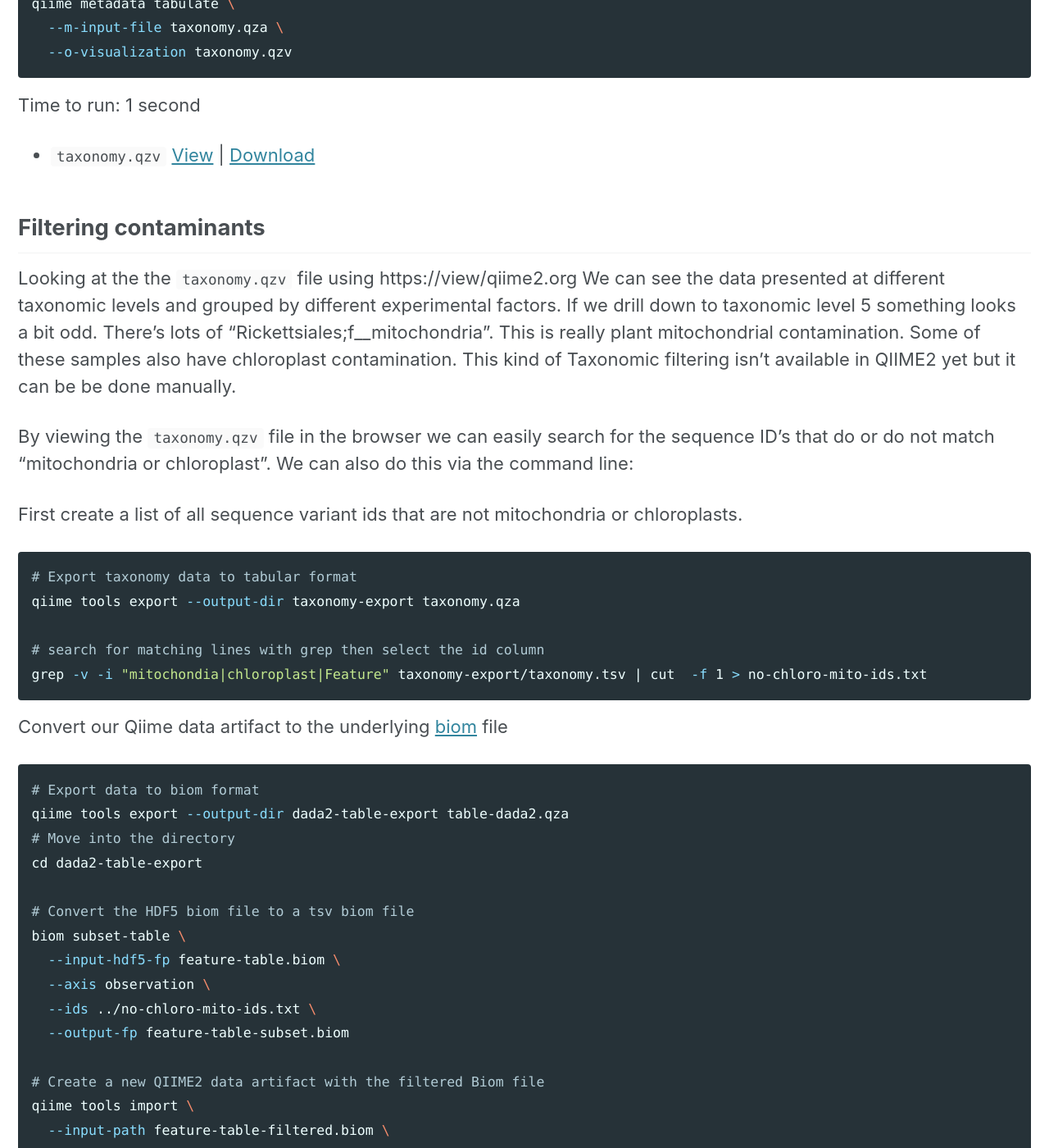
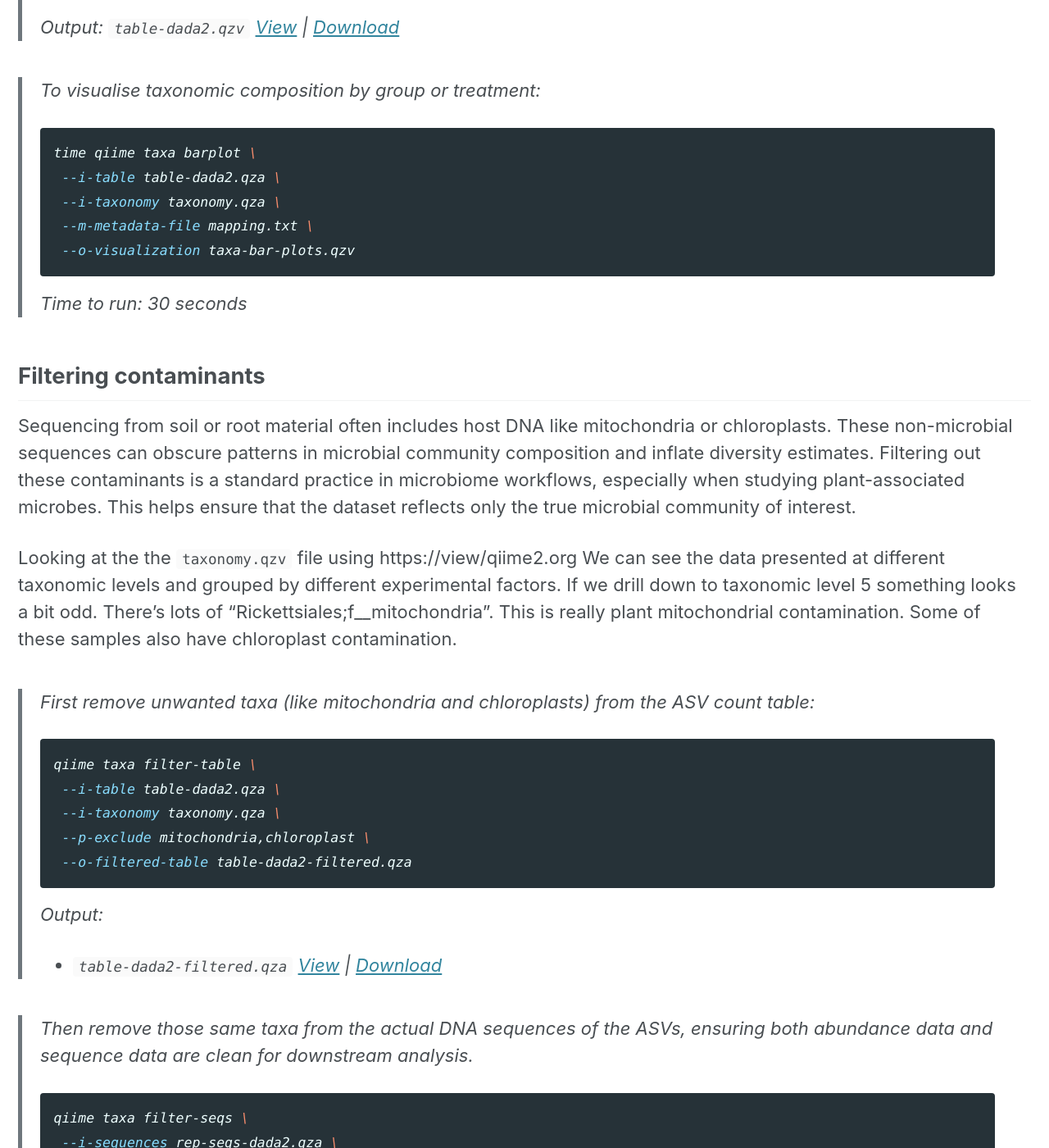
Before and after one commit to arua-microbiome/arua-microbiome.github.io, a Jekyll site: the page built from _tutorials/ecological_analysis.md, in a window 1280 px wide and 1400 px high, scrolled down 1329 px. Shown: the whole window at 82% size. Built offline with Jekyll 4.4.1, drawn with Linux system fonts in a browser that asks for light colours; cached includes are drawn as plain includes; nearby versions of some CDN libraries; some of the changed text lies outside the part shown.

Commit message:
Update ecological_analysis.md
Signed-off-by: icgk523 <146941364+icgk523@users.noreply.github.com>

````diff
--- a/_tutorials/ecological_analysis.md
+++ b/_tutorials/ecological_analysis.md
@@ -16,149 +16,131 @@ By the end of this session you will be able to:
 - Export QIIME artifacts to R with qiime2R and produce custom ggplot figures
 
 ## Adding metadata and examining count tables
-Once you have generated your ASV count table, the next step is to summarise it and explore how many reads were retained in each sample. This command uses qiime feature-table summarize to produce an interactive .qzv file that includes per-sample read counts, total feature counts, and an overview of how balanced your dataset is.
+Once your ASV table has been generated, it needs to be connected to your sample metadata and taxonomic assignments. This step is essential for creating meaningful visual summaries and performing any ecological comparisons. Without metadata, your sequences are just anonymous counts. Metadata provides biological context — which genotype the sample comes from, which compartment (e.g. root zone, bulk soil), and which treatment it received. Taxonomy links each ASV to a known organism or group of organisms, letting us ask not just how communities vary, but who is driving that variation.
 
->```bash
->time qiime feature-table summarize \
+> QIIME 2 allows you to integrate the count table with your mapping file to visualise how read counts distribute across samples.
+> ```bash
+> time qiime feature-table summarize \
 >  --i-table table-dada2.qza \
->  --o-visualization table-dada2.qzv \
->  --m-sample-metadata-file /project/microbiome_workshop/amplicon/data/mapping.txt
->  ```
->  Time to run: 30 seconds
+>  --m-sample-metadata-file mapping.txt \
+>  --o-visualization table-dada2.qzv
+> ```
+>
+> Time to run: 30 seconds
 >
 > Output: ```table-dada2.qzv``` [View](https://view.qiime2.org/?src=https%3A%2F%2Fusda-ars-gbru.github.io%2FMicrobiome-workshop%2Fassets%2Fqiime%2Ftable-dada2.qzv) \| [Download](https://usda-ars-gbru.github.io/Microbiome-workshop/assets/qiime/table-dada2.qzv)
 
 
-## Linking Taxa to Metadata
-
-```bash
-qiime metadata tabulate \
-  --m-input-file taxonomy.qza \
-  --o-visualization taxonomy.qzv
-  ```
-Time to run: 1 second
-
-* ```taxonomy.qzv``` [View](https://view.qiime2.org/?src=https%3A%2F%2Fusda-ars-gbru.github.io%2FMicrobiome-workshop%2Fassets%2Fqiime%2Ftaxonomy.qzv) \| [Download](https://usda-ars-gbru.github.io/Microbiome-workshop/assets/qiime/taxonomy.qzv)
+> To visualise taxonomic composition by group or treatment:
+>```bash
+> time qiime taxa barplot \
+>  --i-table table-dada2.qza \
+>  --i-taxonomy taxonomy.qza \
+>  --m-metadata-file mapping.txt \
+>  --o-visualization taxa-bar-plots.qzv
+>```
+>
+>  Time to run: 30 seconds
+>
 
 ## Filtering contaminants
-Looking at the the ```taxonomy.qzv``` file using https://view/qiime2.org We can see the data presented at different taxonomic levels and grouped by different experimental factors. If we drill down to taxonomic level 5 something looks a bit odd. There's lots of "Rickettsiales;f__mitochondria".  This is really  plant mitochondrial contamination. Some of these samples also have chloroplast contamination.  This kind of Taxonomic filtering isn't available in QIIME2 yet but it can be be done manually.
+Sequencing from soil or root material often includes host DNA like mitochondria or chloroplasts. These non-microbial sequences can obscure patterns in microbial community composition and inflate diversity estimates. Filtering out these contaminants is a standard practice in microbiome workflows, especially when studying plant-associated microbes. This helps ensure that the dataset reflects only the true microbial community of interest.
 
-By viewing the ```taxonomy.qzv``` file in the browser we can easily search for the sequence ID's that do or do not match "mitochondria or chloroplast". We can also do this via the command line:
+Looking at the the ```taxonomy.qzv``` file using https://view/qiime2.org We can see the data presented at different taxonomic levels and grouped by different experimental factors. If we drill down to taxonomic level 5 something looks a bit odd. There's lots of "Rickettsiales;f__mitochondria".  This is really  plant mitochondrial contamination. Some of these samples also have chloroplast contamination.
 
-First create a list of all sequence variant ids that are not mitochondria or chloroplasts.
-
-```bash
-# Export taxonomy data to tabular format
-qiime tools export --output-dir taxonomy-export taxonomy.qza
-
-# search for matching lines with grep then select the id column
-grep -v -i "mitochondia|chloroplast|Feature" taxonomy-export/taxonomy.tsv | cut  -f 1 > no-chloro-mito-ids.txt
-```
-
-Convert our Qiime data artifact to the underlying [biom](http://biom-format.org/) file
-```bash
-# Export data to biom format
-qiime tools export --output-dir dada2-table-export table-dada2.qza
-# Move into the directory
-cd dada2-table-export
-
-# Convert the HDF5 biom file to a tsv biom file
-biom subset-table \
-  --input-hdf5-fp feature-table.biom \
-  --axis observation \
-  --ids ../no-chloro-mito-ids.txt \
-  --output-fp feature-table-subset.biom
-
-# Create a new QIIME2 data artifact with the filtered Biom file
-qiime tools import \
-  --input-path feature-table-filtered.biom \
-  --output-path ../table-dada2-filtered.qza \
-  --type FeatureTable[Frequency]
-
-cd ..
-```
-Time to run: 2 minutes
-
-Output:
-* ```table-dada2-filtered.qza``` [View](https://view.qiime2.org/?src=https%3A%2F%2Fusda-ars-gbru.github.io%2FMicrobiome-workshop%2Fassets%2Fqiime%2Ftable-dada2-filtered.qza) \| [Download](https://usda-ars-gbru.github.io/Microbiome-workshop/assets/qiime/table-dada2-filtered.qza)
+>First remove unwanted taxa (like mitochondria and chloroplasts) from the ASV count table:
+>```bash
+>qiime taxa filter-table \
+>  --i-table table-dada2.qza \
+>  --i-taxonomy taxonomy.qza \
+>  --p-exclude mitochondria,chloroplast \
+>  --o-filtered-table table-dada2-filtered.qza
+>```
+>
+>Output:
+> - ```table-dada2-filtered.qza``` [View](https://view.qiime2.org/?src=https%3A%2F%2Fusda-ars-gbru.github.io%2FMicrobiome-workshop%2Fassets%2Fqiime%2Ftable-dada2-filtered.qza) \| [Download](https://usda-ars-gbru.github.io/Microbiome-workshop/assets/qiime/table-dada2-filtered.qza)
 
 
-Since we have altered the qza file we can create a new bar plots:
-
-```bash
-qiime taxa barplot \
-  --i-table table-dada2-filtered.qza \
-  --i-taxonomy taxonomy.qza \
-  --m-metadata-file /project/microbiome_workshop/amplicon/data/mapping.txt \
-  --o-visualization taxa-bar-plots-filtered.qzv
-
-```
-Time to run: 1 minute
-
-Output:
-* ```taxa-bar-plots-filtered.qzv``` [View](https://view.qiime2.org/?src=https%3A%2F%2Fusda-ars-gbru.github.io%2FMicrobiome-workshop%2Fassets%2Fqiime%2Ftaxa-bar-plots-filtered.qzv) \| [Download](https://usda-ars-gbru.github.io/Microbiome-workshop/assets/qiime/taxa-bar-plots-filtered.qzv)
+>Then remove those same taxa from the actual DNA sequences of the ASVs, ensuring both abundance data and sequence data are clean for downstream analysis.
+>```bash
+>qiime taxa filter-seqs \
+>  --i-sequences rep-seqs-dada2.qza \
+>  --i-taxonomy taxonomy.qza \
+>  --p-exclude mitochondria,chloroplast \
+>  --o-filtered-sequences rep-seqs-dada2-filtered.qza
+>```
 
 
+>Output:
+> - ```rep-seqs-dada2-filtered.qza``` [View](https://view.qiime2.org/?src=https%3A%2F%2Fusda-ars-gbru.github.io%2FMicrobiome-workshop%2Fassets%2Fqiime%2Ftable-dada2-filtered.qza) \| [Download](https://usda-ars-gbru.github.io/Microbiome-workshop/assets/qiime/table-dada2-filtered.qza)
 
+
+>Since we have altered the qza file we can create a new bar plots:
+>```bash
+>qiime taxa barplot \
+>  --i-table table-dada2-filtered.qza \
+>  --i-taxonomy taxonomy.qza \
+>  --m-metadata-file mapping.txt \
+>  --o-visualization taxa-bar-plots-filtered.qzv
+>```
+>
+>Output: ```taxa-bar-plots-filtered.qzv``` [View](https://view.qiime2.org/?src=https%3A%2F%2Fusda-ars-gbru.github.io%2FMicrobiome-workshop%2Fassets%2Fqiime%2Ftaxa-bar-plots-filtered.qzv) \| [Download](https://usda-ars-gbru.github.io/Microbiome-workshop/assets/qiime/taxa-bar-plots-filtered.qzv)
 
 ## Phylogenetics
 
-> A phylogenetic tree is a diagram that represents the evolutionary relationships among different organisms—or in this case, different microbial DNA sequences. By aligning and comparing the sequences, we can infer how closely related they are and construct a tree that reflects their shared evolutionary history. This tree is essential for certain types of diversity metrics, such as UniFrac, which measure not just the presence or absence of microbes, but how evolutionarily different the communities are. Understanding these relationships helps us interpret microbial functions and ecological roles more effectively. It's useful for certain types of diversity comparisons between samples.
+A phylogenetic tree is a diagram that represents the evolutionary relationships among different organisms. By aligning and comparing the sequences, we can infer how closely related they are and construct a tree that reflects their shared evolutionary history. Some communities may appear different in terms of ASV presence but are composed of closely related taxa. To assess this, we construct a phylogenetic tree of all ASVs.
 
-There are a number of diversity metrics like unifrac distance that require the construction of a phylogenetic tree.
+This tree is essential for certain types of diversity metrics, such as UniFrac, which measure not just the presence or absence of microbes, but how evolutionarily different the communities are. Understanding these relationships helps us interpret microbial functions and ecological roles more effectively. It's also useful for certain types of diversity comparisons between samples.
 
 ### Multiple sequence alignment
-First Mafft is used to align the sequences
+We begin by using Mafft, which aligns all representative ASV sequences so that homologous nucleotide positions are lined up across sequences:
 
-```bash
-time qiime alignment mafft \
-  --i-sequences rep-seqs-dada2.qza \
-  --o-alignment aligned-rep-seqs.qza
-```
-Time to run: 1 minute
-
-Output:
-* ```aligned-rep-seqs.qza``` [View](https://view.qiime2.org/?src=https%3A%2F%2Fusda-ars-gbru.github.io%2FMicrobiome-workshop%2Fassets%2Fqiime%2Faligned-rep-seqs.qza) \| [Download](https://usda-ars-gbru.github.io/Microbiome-workshop/assets/qiime/aligned-rep-seqs.qza)
+>```bash
+>time qiime alignment mafft \
+>  --i-sequences rep-seqs-dada2-filtered.qza \
+>  --o-alignment aligned-rep-seqs.qza
+>```
+>Time to run: 1 minute
+>
+>Output: ```aligned-rep-seqs.qza``` [View](https://view.qiime2.org/?src=https%3A%2F%2Fusda-ars-gbru.github.io%2FMicrobiome-workshop%2Fassets%2Fqiime%2Faligned-rep-seqs.qza) \| [Download](https://usda-ars-gbru.github.io/Microbiome-workshop/assets/qiime/aligned-rep-seqs.qza)
 
 ### Masking sites
-Some sites in the alignment are not phylogenetically informative. These sites are masked.
+Masking is the process of removing highly variable, gappy, or uninformative positions from a multiple sequence alignment. These positions often arise from sequencing noise, misalignments, or non-homologous regions, and can distort phylogenetic inference by introducing noise into the tree-building process.
 
-```bash
-time qiime alignment mask \
-  --i-alignment aligned-rep-seqs.qza \
-  --o-masked-alignment masked-aligned-rep-seqs.qza
-```
-Time to run: 1 minute
-
-Output:
-* ```masked-aligned-rep-seqs.qza``` [View](https://view.qiime2.org/?src=https%3A%2F%2Fusda-ars-gbru.github.io%2FMicrobiome-workshop%2Fassets%2Fqiime%2Fmasked-aligned-rep-seqs.qza) \| [Download](https://usda-ars-gbru.github.io/Microbiome-workshop/assets/qiime/masked-aligned-rep-seqs.qza)
+>In QIIME 2, the masking step is done with:
+>qiime alignment mask \
+>  --i-alignment aligned-rep-seqs.qza \
+>  --o-masked-alignment masked-aligned-rep-seqs.qza
+>
+>This command takes the aligned ASV sequences and filters out alignment columns (positions) that don't contain reliable, conserved sequence information—leaving a cleaner dataset for more accurate and robust tree construction.
+>
+>Output: ```masked-aligned-rep-seqs.qza``` [View](https://view.qiime2.org/?src=https%3A%2F%2Fusda-ars-gbru.github.io%2FMicrobiome-workshop%2Fassets%2Fqiime%2Fmasked-aligned-rep-seqs.qza) \| [Download](https://usda-ars-gbru.github.io/Microbiome-workshop/assets/qiime/masked-aligned-rep-seqs.qza)
 
 ### Creating a tree
-Fastree is used to generate a phylogenetic tree from the masked alignment.
-```bash
-time qiime phylogeny fasttree \
-  --i-alignment masked-aligned-rep-seqs.qza \
-  --o-tree unrooted-tree.qza
-```
-Time to run: 1 minute
+FastTree builds a phylogenetic tree from the masked, aligned ASV sequences using an approximate maximum-likelihood method. This tree reflects the evolutionary relationships among ASVs and is essential for phylogeny-based diversity metrics like UniFrac.
 
-Output:
-* ```unrooted-tree.qza``` [View](https://view.qiime2.org/?src=https%3A%2F%2Fusda-ars-gbru.github.io%2FMicrobiome-workshop%2Fassets%2Fqiime%2Funrooted-tree.qza) \| [Download](https://usda-ars-gbru.github.io/Microbiome-workshop/assets/qiime/unrooted-tree.qza)
+>The resulting tree is unrooted, meaning it shows relationships but not direction of ancestry:
+>```bash
+>time qiime phylogeny fasttree \
+>  --i-alignment masked-aligned-rep-seqs.qza \
+>  --o-tree unrooted-tree.qza
+>```
+>
+>Output: ```unrooted-tree.qza``` [View](https://view.qiime2.org/?src=https%3A%2F%2Fusda-ars-gbru.github.io%2FMicrobiome-workshop%2Fassets%2Fqiime%2Funrooted-tree.qza) \| [Download](https://usda-ars-gbru.github.io/Microbiome-workshop/assets/qiime/unrooted-tree.qza)
 
 ### Midpoint rooting
-Fastree creates an unrooted tree. We can root the tree at it's midpoint with this command:
-```bash
-time qiime phylogeny midpoint-root \
-  --i-tree unrooted-tree.qza \
-  --o-rooted-tree rooted-tree.qza
- ```
-Time to run: 5 seconds
+Rooting the tree defines a starting point for evolutionary comparisons. Since our tree is initially unrooted (no known ancestor), we use midpoint rooting, which places the root at the midpoint of the longest distance between any two tips—giving a balanced view of divergence.
 
-Output:
-* ```rooted-tree.qza``` [View](https://view.qiime2.org/?src=https%3A%2F%2Fusda-ars-gbru.github.io%2FMicrobiome-workshop%2Fassets%2Fqiime%2Frooted-tree.qza) \| [Download](https://usda-ars-gbru.github.io/Microbiome-workshop/assets/qiime/rooted-tree.qza)
+>```bash
+>qiime phylogeny midpoint-root \
+>  --i-tree unrooted-tree.qza \
+>  --o-rooted-tree rooted-tree.qza
+> ```
+>
+>Output: ```rooted-tree.qza``` [View](https://view.qiime2.org/?src=https%3A%2F%2Fusda-ars-gbru.github.io%2FMicrobiome-workshop%2Fassets%2Fqiime%2Frooted-tree.qza) \| [Download](https://usda-ars-gbru.github.io/Microbiome-workshop/assets/qiime/rooted-tree.qza)
 
 
-# Ecological Analysis of Microbial Communities in Agriculture
+## Diversity
 
 Microbial ecology is the study of how microbes interact with each other and their environment. In agricultural settings, these interactions can profoundly affect crop health, nutrient cycling, and disease suppression. Ecological analysis allows us to characterize microbial diversity, compare communities between samples (like different soil types or plant treatments), and identify patterns that inform how microbial communities function and respond to changes.
 
````
